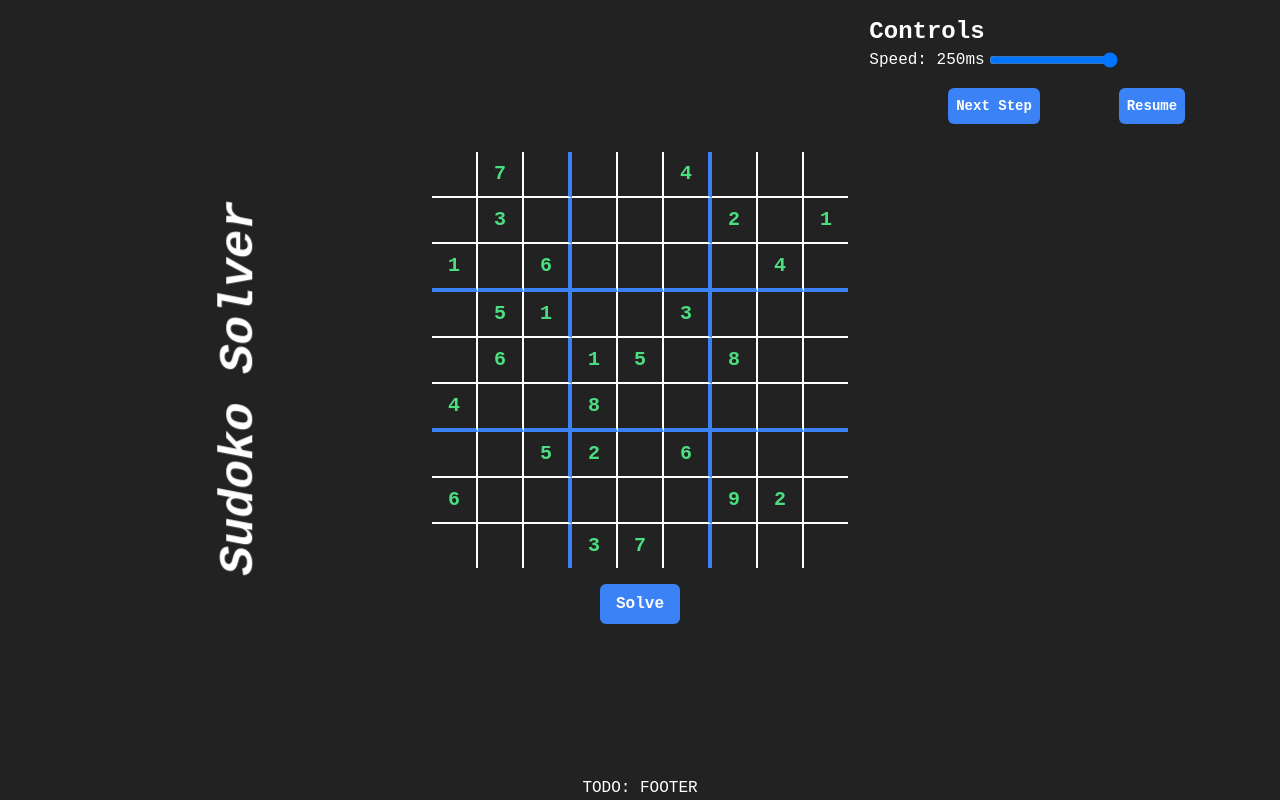
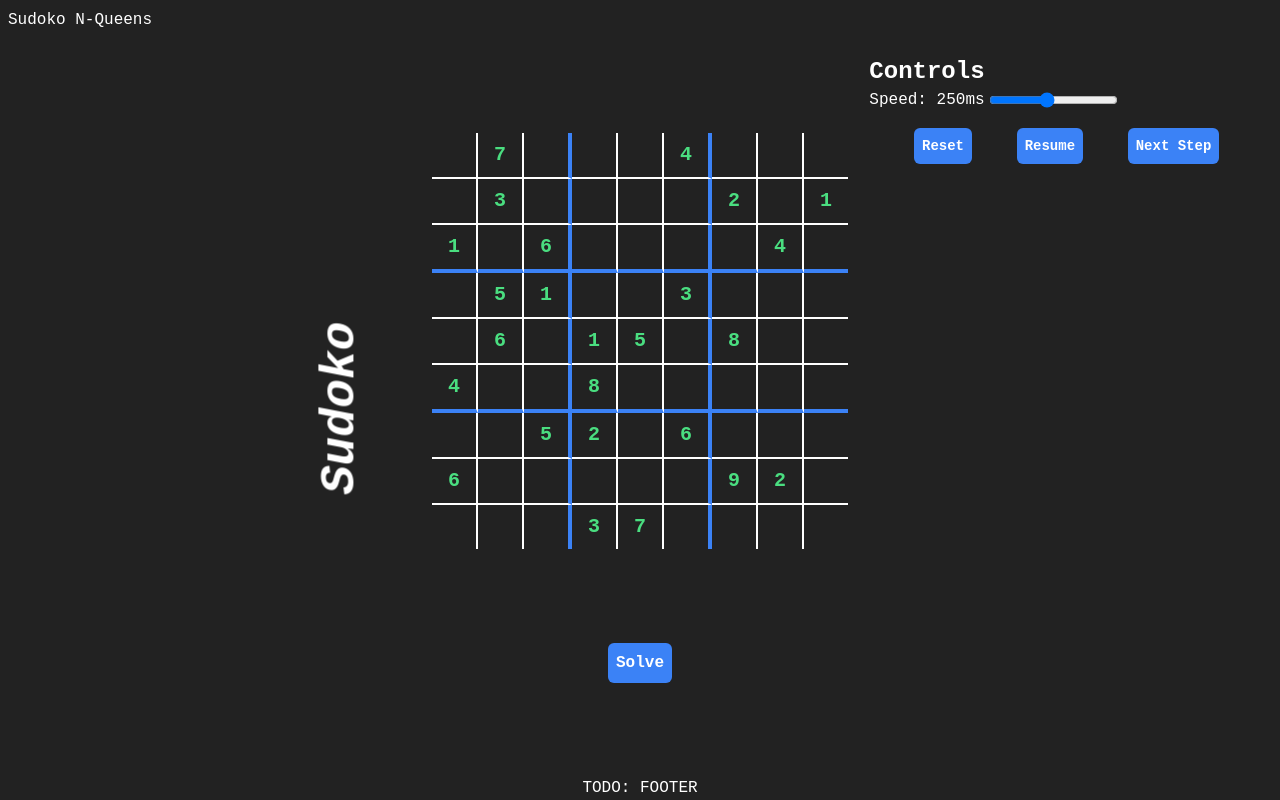
Before and after one commit to Mo2men-dev/backtracking_visualization, a React (Vite) app in the folder Sudoko/: page / in a window 1280 px wide. Built offline with nearby package versions, Linux system fonts and the light colour scheme.

Commit message:
Refactoring: code to use Title and Button components

```diff
--- a/Sudoko/src/App.tsx
+++ b/Sudoko/src/App.tsx
@@ -2,6 +2,8 @@ import { useEffect, useState } from 'react'
 import { solve } from './utils'
 import { useGlobalState } from './context/state'
 import Grid from './components/Grid'
+import Title from './components/Title'
+import Button from './components/Button'
 
 function App() {
     // Get the global state
@@ -26,7 +28,8 @@ function App() {
     // The current grid being displayed
     const [grid, setGrid] = useState<number[][]>(globalState.initalGrid)
 
-    const [speed, setSpeed] = useState(500)
+    // The speed of the animation
+    const [speed, setSpeed] = useState(250)
 
     useEffect(() => {
         // Show answer without animation
@@ -79,9 +82,8 @@ function App() {
     }
 
     function pause() {
-        if (globalState.currAnimationIndx === globalState.steps.length) {
-            return
-        }
+        if (globalState.currAnimationIndx === globalState.steps.length || globalState.currAnimationIndx === 0) return
+
         // Toggle the pause state
         globalState.pause = !globalState.pause
 
@@ -89,19 +91,36 @@ function App() {
         setGrid(globalState.steps[globalState.currAnimationIndx].grid)
     }
 
+    function nextStep() {
+        if (globalState.currAnimationIndx === 0) return
+        if (!globalState.pause) return
+        globalState.currAnimationIndx++
+        globalState.currCell = globalState.steps[globalState.currAnimationIndx].cell
+        setGrid(globalState.steps[globalState.currAnimationIndx].grid)
+    }
+
+    function reset() {
+        pause()
+        if (globalState.animate) globalState.animate = false
+        setGrid(globalState.initalGrid)
+        globalState.currAnimationIndx = 0
+        globalState.currCell = { r: 0, c: 0 }
+    }
+
     return (
         <div className='h-full flex items-center justify-center flex-col'>
+            <nav className='w-full p-2'>
+                <a href="#sudoko">Sudoko</a>
+                <span>&nbsp;</span>
+                <a href="#queens">N-Queens</a>
+            </nav>
             <div className='w-full h-full flex'>
                 <div className='flex flex-1 justify-end items-center'>
-                    <div className='animate-fade-in-right'>
-                        <h1 className='text-5xl italic font-bold h-fit origin-center -rotate-90 text-nowrap'>Sudoko Solver</h1>
-                    </div>
+                    <Title />
                 </div>
-                <div className='flex flex-col flex-1 w-fit justify-center items-center animate-fade-in opacity-0'>
-                    <div>
-                        <Grid grid={grid}/>
-                    </div>
-                    <button onClick={() => onSolve()} className='mt-4 px-4 py-2 bg-blue-500 text-white font-bold rounded-md'>Solve</button>
+                <div className='flex flex-col flex-1 w-fit justify-evenly items-center animate-fade-in opacity-0'>
+                    <Grid grid={grid}/>
+                    <Button text='Solve' props={{onClick: () => onSolve()}} />
                 </div>
                 <div className='flex flex-col flex-1'>
                     <div className='p-4'>
@@ -123,22 +142,9 @@ function App() {
                                 }} />
                             </div>
                             <div className='mt-4 flex justify-evenly text-sm items-center text-white font-bold'>
-                                <button
-                                    onClick={() => {
-                                        if (globalState.currAnimationIndx === 0) return
-                                        if (!globalState.pause) return
-                                        globalState.currAnimationIndx++
-                                        globalState.currCell = globalState.steps[globalState.currAnimationIndx].cell
-                                        setGrid(globalState.steps[globalState.currAnimationIndx].grid)
-                                    }}
-                                    className={`h-fit p-2 bg-blue-500 rounded-md`}>
-                                        Next Step
-                                </button>
-                                <button
-                                    onClick={pause}
-                                    className='h-fit p-2 bg-blue-500 rounded-md'>
-                                        {globalState.pause ? 'Resume' : 'Pause'}
-                                </button>
+                                <Button text='Reset' props={{ onClick: reset }} />
+                                <Button text={globalState.pause ? 'Resume' : 'Pause'} props={{ onClick: pause }} />
+                                <Button text='Next Step' props={{ onClick: () => nextStep() }} />
                             </div>
                         </div>
                     </div>
--- /dev/null
+++ b/Sudoko/src/components/Button.tsx
@@ -0,0 +1,12 @@
+function Button({ text, props }: { text: string, props: any }) {
+  return (
+    <button
+      className='bg-blue-500 hover:bg-blue-700 text-white font-bold h-fit p-2 rounded-md transition-all'
+      {...props}
+    >
+      {text}
+    </button>
+  )
+}
+
+export default Button
--- /dev/null
+++ b/Sudoko/src/components/Title.tsx
@@ -0,0 +1,47 @@
+import { useEffect, useState } from 'react'
+import { useGlobalState } from '../context/state'
+
+function Title() {
+    const globalState = useGlobalState()
+    const [title, setTitle] = useState(getTitle())
+
+    function getTitle() {
+        const url = document.URL
+        const title = url.split('#')[1]
+
+        switch (title) {
+            case 'sudoko':
+                return 'Sudoko'
+            case 'queens':
+                return "N-Queens"
+            default:
+                return "Sudoko"
+        }
+    }
+
+
+    useEffect(() => {
+        // Get the title from the URL
+        function handleHashChange() {
+            const title = getTitle()
+            globalState.problem = title
+            setTitle(title)
+        }
+
+        // Listen to hash changes
+        window.addEventListener('hashchange', () => handleHashChange);
+
+        // Cleanup listener on component unmount
+        return () => window.removeEventListener('hashchange', () => handleHashChange);
+      }, []);
+
+    return (
+        <div key={title} className='animate-fade-in-right'>
+            <h1 className='text-5xl italic font-bold h-fit origin-center -rotate-90 text-nowrap'>
+                {title}
+            </h1>
+        </div>
+  )
+}
+
+export default Title
--- a/Sudoko/src/context/state.tsx
+++ b/Sudoko/src/context/state.tsx
@@ -9,6 +9,7 @@ type IntialStateType = {
     currAnimationIndx: number,
     animationSpeed: number,
     pause: boolean,
+    problem: string,
 }
 
 interface StateProviderProps {
@@ -24,6 +25,7 @@ const initalState: IntialStateType = {
     currAnimationIndx: 0,
     animationSpeed: 250,
     pause: true,
+    problem: "Sudoko",
 }
 
 const GlobalStateContext = createContext(initalState)
```
